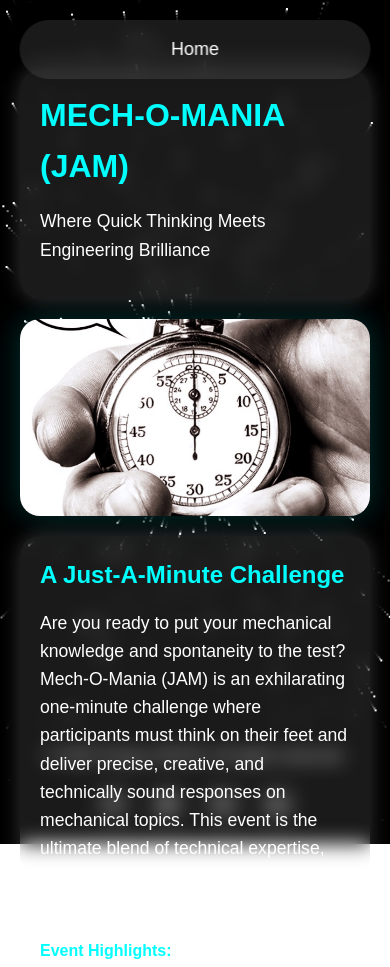
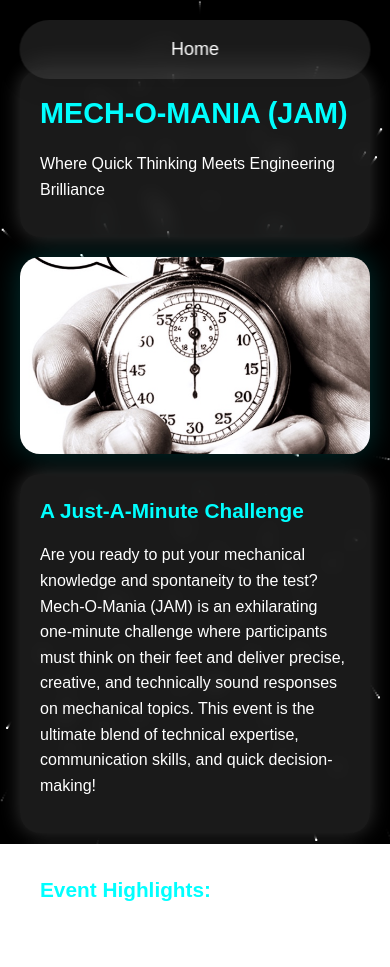
Before and after one commit to Mechanical-Department-Jntuk/subpages, a plain HTML site: page event_mania.html in a window 390 px wide. Shown: the top 967 px of the page. Drawn offline with nearby package versions, Linux system fonts and the light colour scheme.

Commit message:
Update event_mania.html

```diff
--- a/event_mania.html
+++ b/event_mania.html
@@ -3,12 +3,13 @@
 <head>
     <meta charset="utf-8">
     <meta name="viewport" content="width=device-width, initial-scale=1.0">
-    <title>Torque - Mech-O-Mania</title>
+    <title>Torque - MECH-O-MANIA</title>
     <meta name="keywords" content="torque, torquejntuk, torquejntuk.in, Torque Jntuk">
     <meta name="description" content="Event website-subpage">
     <meta name="author" content="Website Team, torquejntuk">
     <link rel="icon" href="images/torque-logo.png">
     <link rel="stylesheet" href="https://cdnjs.cloudflare.com/ajax/libs/font-awesome/4.7.0/css/font-awesome.min.css">
+    <link rel="stylesheet" href="https://cdnjs.cloudflare.com/ajax/libs/animate.css/4.1.1/animate.min.css">
     <style>
         * {
             margin: 0;
@@ -22,6 +23,8 @@
             color: white;
             min-height: 100vh;
             overflow-x: hidden;
+            position: relative;
+            padding-bottom: 100px; /* Ensure space for footer */
         }
 
         #background_container {
@@ -39,8 +42,8 @@
         }
 
         .main-wrapper {
-            min-height: 100vh;
-            padding: 80px 20px 100px;
+            min-height: calc(100vh - 100px);
+            padding: 80px 20px 30px;
             position: relative;
             z-index: 1;
         }
@@ -67,6 +70,34 @@
             box-shadow: 0 0 20px rgba(255, 255, 255, 0.2);
             backdrop-filter: blur(10px);
             animation: slideIn 1s ease-out;
+            position: relative;
+            overflow: hidden;
+            transition: transform 0.3s ease, box-shadow 0.3s ease;
+        }
+
+        .info-box:hover {
+            transform: translateY(-5px);
+            box-shadow: 0 10px 30px rgba(0, 255, 255, 0.3);
+        }
+
+        .info-box::before {
+            content: '';
+            position: absolute;
+            top: 0;
+            left: -100%;
+            width: 100%;
+            height: 100%;
+            background: linear-gradient(
+                90deg,
+                transparent,
+                rgba(255, 255, 255, 0.1),
+                transparent
+            );
+            transition: 0.5s;
+        }
+
+        .info-box:hover::before {
+            left: 100%;
         }
 
         .info-box.full-width {
@@ -114,6 +145,12 @@
             padding: 30px;
             text-align: center;
             animation: slideIn 1s ease-out;
+            position: relative;
+            transition: transform 0.3s ease;
+        }
+
+        .coordinator-box:hover {
+            transform: scale(1.02);
         }
 
         .coordinator-box h3 {
@@ -125,6 +162,19 @@
             display: grid;
             gap: 20px;
             margin-top: 20px;
+        }
+
+        .coordinator-info > div {
+            position: relative;
+            padding: 20px;
+            border-radius: 15px;
+            background: rgba(255, 255, 255, 0.05);
+            transition: all 0.3s ease;
+        }
+
+        .coordinator-info > div:hover {
+            background: rgba(0, 255, 255, 0.1);
+            transform: translateY(-5px);
         }
 
         @media (min-width: 768px) {
@@ -146,6 +196,11 @@
             border-radius: 30px;
             padding: 15px 30px;
             box-shadow: 0 4px 30px rgba(0, 0, 0, 0.1);
+            transition: all 0.3s ease;
+        }
+
+        .glass-navbar:hover {
+            background: rgba(255, 255, 255, 0.15);
         }
 
         .glass-navbar ul {
@@ -172,13 +227,15 @@
         }
 
         .footer {
-            position: fixed;
-            bottom: 0;
             width: 100%;
             background: rgba(0, 0, 0, 0.8);
             backdrop-filter: blur(10px);
-            padding: 20px 0;
+            padding: 20px 10px;
             text-align: center;
+            position: absolute;
+            bottom: 0;
+            left: 0;
+            z-index: 10;
         }
 
         .social-links {
@@ -186,6 +243,7 @@
             justify-content: center;
             gap: 20px;
             margin-top: 15px;
+            flex-wrap: wrap;
         }
 
         .social-icon {
@@ -211,6 +269,18 @@
         .twitter:hover { background: #00acee; }
         .instagram:hover { background: #e4405f; }
         .linkedin:hover { background: #0e76a8; }
+        .youtube:hover { background: #c4302b; }
+
+        .animate-on-scroll {
+            opacity: 0;
+            transform: translateY(30px);
+            transition: all 0.8s ease;
+        }
+
+        .animate-on-scroll.visible {
+            opacity: 1;
+            transform: translateY(0);
+        }
 
         @keyframes slideIn {
             from {
@@ -229,8 +299,13 @@
         }
 
         @media (max-width: 768px) {
+            body {
+                padding-bottom: 120px; /* More space for footer on mobile */
+            }
+
             .main-wrapper {
-                padding: 60px 10px 80px;
+                padding: 60px 10px 40px;
+                min-height: calc(100vh - 120px);
             }
 
             .content-container {
@@ -255,8 +330,61 @@
             }
 
             .social-links {
-                gap: 15px;
+                gap: 12px;
             }
+
+            .social-icon {
+                width: 35px;
+                height: 35px;
+            }
+        }
+
+        @media (max-width: 480px) {
+            body {
+                padding-bottom: 140px; /* Even more space for footer on small mobile */
+            }
+
+            .main-wrapper {
+                min-height: calc(100vh - 140px);
+            }
+
+            .info-box h2 {
+                font-size: 1.8em;
+            }
+
+            .info-box h3 {
+                font-size: 1.3em;
+            }
+
+            .info-box p {
+                font-size: 1em;
+            }
+
+            .coordinator-info {
+                grid-template-columns: 1fr;
+            }
+
+            .footer {
+                padding: 15px 5px;
+            }
+
+            .social-links {
+                gap: 10px;
+            }
+
+            .social-icon {
+                width: 32px;
+                height: 32px;
+                padding: 8px;
+            }
+        }
+
+        #background {
+            position: absolute;
+            top: 0;
+            left: 0;
+            width: 100%;
+            height: 100%;
         }
     </style>
 </head>
@@ -267,7 +395,7 @@
 
     <nav class="glass-navbar">
         <ul>
-            <li><a href="torquejntuk.in">Home</a></li>
+            <li><a href="https://torquejntuk.in">Home</a></li>
         </ul>
     </nav>
 
@@ -277,18 +405,23 @@
                 <h2>MECH-O-MANIA (JAM)</h2>
                 <p>Where Quick Thinking Meets Engineering Brilliance</p>
             </div>
+
             <div class="image-container">
                 <img src="images/mania.jpg" alt="mania image">
             </div>
+
             <div class="info-box full-width">
-                <h3>A Just-A-Minute Challenge</h3>
-                <p>Are you ready to put your mechanical knowledge and spontaneity to the test? Mech-O-Mania (JAM) is an exhilarating one-minute challenge where participants must think on their feet and deliver precise, creative, and technically sound responses on mechanical topics. This event is the ultimate blend of technical expertise, communication skills, and quick decision-making!</p>
+                <h3>A Just-A-Minute Challenge </h3>
+                <p>Are you ready to put your mechanical knowledge and spontaneity to the test? Mech-O-Mania (JAM) is an exhilarating one-minute challenge where participants must think on their feet and deliver precise, creative, and technically sound responses on mechanical topics. This event is the ultimate blend of technical expertise, communication skills, and quick decision-making!  </p>
+            </div>
 
-                <h4 style="color: #00ffff; margin-top: 20px; margin-bottom: 10px;">Event Highlights:</h4>
+            <div class="info-box">
+                <h3>Event Highlights:</h3>
                                 <p>• You will be given a mechanical engineering topic and must speak on it for one minute without hesitation, repetition, or deviation.</p>
                 <p>• Judging criteria will be based on technical accuracy, fluency, confidence, and creativity.</p>
                 <p>• Exciting prizes await the best performers who can combine knowledge and eloquence under pressure.</p>
                 <p><strong>Get ready to think fast, speak smart, and win big!</strong></p>
+
             </div>
 
            <div class="coordinator-box">
@@ -312,15 +445,27 @@
     <footer class="footer">
         <p>&copy; 2025 Torque JNTUK. All rights reserved.</p>
         <div class="social-links">
-            <a href="#" class="social-icon facebook"><i class="fa fa-facebook"></i></a>
-            <a href="#" class="social-icon twitter"><i class="fa fa-twitter"></i></a>
-            <a href="#" class="social-icon instagram"><i class="fa fa-instagram"></i></a>
-            <a href="#" class="social-icon linkedin"><i class="fa fa-linkedin"></i></a>
+            <a href="https://www.instagram.com/torque_2k25?igsh=MTdmNjFkZ2l6c2c4aw==" class="social-icon twitter"><i class="fa fa-twitter"></i></a>
+            <a href="https://www.instagram.com/torque_2k25?igsh=MTdmNjFkZ2l6c2c4aw==" class="social-icon instagram"><i class="fa fa-instagram"></i></a>
+            <a href="https://youtube.com/@torque_jntuk?si=nWCpxwGJb8z7qSG6" class="social-icon youtube"><i class="fa fa-youtube-play"></i></a>
         </div>
     </footer>
+<div class="coordinator-box">
+                <h3>Event Coordinators</h3>
+                <div class="coordinator-info">
+                    <div>
+                        <img src="images/madhan.jpg" alt="madhan" style="width:100px; height:100px; border-radius:50%; object-fit:cover;">
+                        <p><strong>K. Madhan Kumar</strong></p>
+                         <p>Phone: +91 9392595704</p>
+                    </div>
+                    <div>
+                        <img src="images/manju.jpeg" alt="manju sri" style="width:100px; height:100px; border-radius:50%; object-fit:cover;">
+                        <p><strong>A. Harshika Manjusri</strong></p>
 
+                    </div>
+                </div>
+            </div>
     <script>
-
         var Star = function(x, y, maxSpeed) {
             this.x = x;
             this.y = y;
@@ -362,15 +507,29 @@
         };
 
         StarField.prototype._updateStarField = function() {
-            var i, star, randomLoc, increment;
-            for (i = 0; i < this.numStars; i++) {
-                star = this.starField[i];
-                increment = Math.min(star.speed, Math.abs(star.speed / star.slope));
+            // Cache center coordinates for performance
+            const centerX = this.width / 2;
+            const centerY = this.height / 2;
+
+            for (let i = 0; i < this.numStars; i++) {
+                const star = this.starField[i];
+
+                const increment = Math.min(star.speed, Math.abs(star.speed / star.slope));
+
                 star.x += (star.x > 0) ? increment : -increment;
                 star.y = star.slope * star.x;
-                star.opacity += star.speed / 100;
-                if ((Math.abs(star.x) > this.width / 2) || (Math.abs(star.y) > this.height / 2)) {
-                    randomLoc = BigBang.getRandomPosition(-this.width / 10, -this.height / 10, this.width / 5, this.height / 5);
+
+                // Improved opacity calculation with maximum limit
+                star.opacity = Math.min(star.opacity + star.speed / 100, 1);
+
+                // Optimized boundary checking
+                if (Math.abs(star.x) > centerX || Math.abs(star.y) > centerY) {
+                    const randomLoc = BigBang.getRandomPosition(
+                        -this.width / 10,
+                        -this.height / 10,
+                        this.width / 5,
+                        this.height / 5
+                    );
                     star.resetPosition(randomLoc.x, randomLoc.y, this.maxStarSpeed);
                 }
             }
@@ -416,7 +575,8 @@
             }
         };
 
-        StarField.prototype._initScene = function(numStars) {for (var i = 0; i < this.numStars; i++) {
+        StarField.prototype._initScene = function(numStars) {
+            for (var i = 0; i < this.numStars; i++) {
                 this.starField.push(
                     BigBang.getRandomStar(
                         -this.width / 2,
@@ -436,7 +596,6 @@
             this.maxStarSpeed = maxStarSpeed || 3;
             this._initScene(this.numStars);
         };
-
 
         (function() {
             var lastTime = 0;
@@ -466,18 +625,50 @@
             }
         }());
 
+        document.addEventListener('DOMContentLoaded', function() {
+            // Initialize Intersection Observer for scroll animations
+            const observer = new IntersectionObserver((entries) => {
+                entries.forEach(entry => {
+                    if (entry.isIntersecting) {
+                        entry.target.classList.add('visible');
+                    }
+                });
+            }, {
+                threshold: 0.1
+            });
 
-        document.addEventListener('DOMContentLoaded', function() {
-            var starField = new StarField('background_container').render(333, 5);
+            document.querySelectorAll('.info-box, .coordinator-box').forEach(el => {
+                el.classList.add('animate-on-scroll');
+                observer.observe(el);
+            });
 
+            // Reduced star count for better performance, especially on mobile
+            const starField = new StarField('background_container');
+            const isMobile = window.innerWidth < 768;
+            starField.render(isMobile ? 100 : 200, 3);
 
-            window.addEventListener('resize', function() {
+            // Debounced resize handler
+            let resizeTimeout;
+            window.addEventListener('resize', () => {
+                clearTimeout(resizeTimeout);
+                resizeTimeout = setTimeout(() => {
                     if (starField) {
                         starField._adjustCanvasSize();
                     }
+                }, 250);
             });
 
+            // Smooth scrolling for anchor links
+            document.querySelectorAll('a[href^="#"]').forEach(anchor => {
+                anchor.addEventListener('click', function (e) {
+                    e.preventDefault();
+                    document.querySelector(this.getAttribute('href')).scrollIntoView({
+                        behavior: 'smooth'
+                    });
+                });
+            });
 
+            // Optimize for performance by pausing animations when page is not visible
             document.addEventListener('visibilitychange', function() {
                 if (document.hidden) {
                     window.cancelAnimationFrame(starField._renderFrame);
@@ -487,16 +678,6 @@
                     window.requestAnimationFrame(starField._watchCanvasSize.bind(starField));
                 }
             });
-
-            e
-            document.querySelectorAll('a[href^="#"]').forEach(anchor => {
-                anchor.addEventListener('click', function (e) {
-                    e.preventDefault();
-                    document.querySelector(this.getAttribute('href')).scrollIntoView({
-                        behavior: 'smooth'
-                    });
-                });
-            });
         });
     </script>
 </body>
```
Lines whose indentation alone changed are shown as unchanged.
